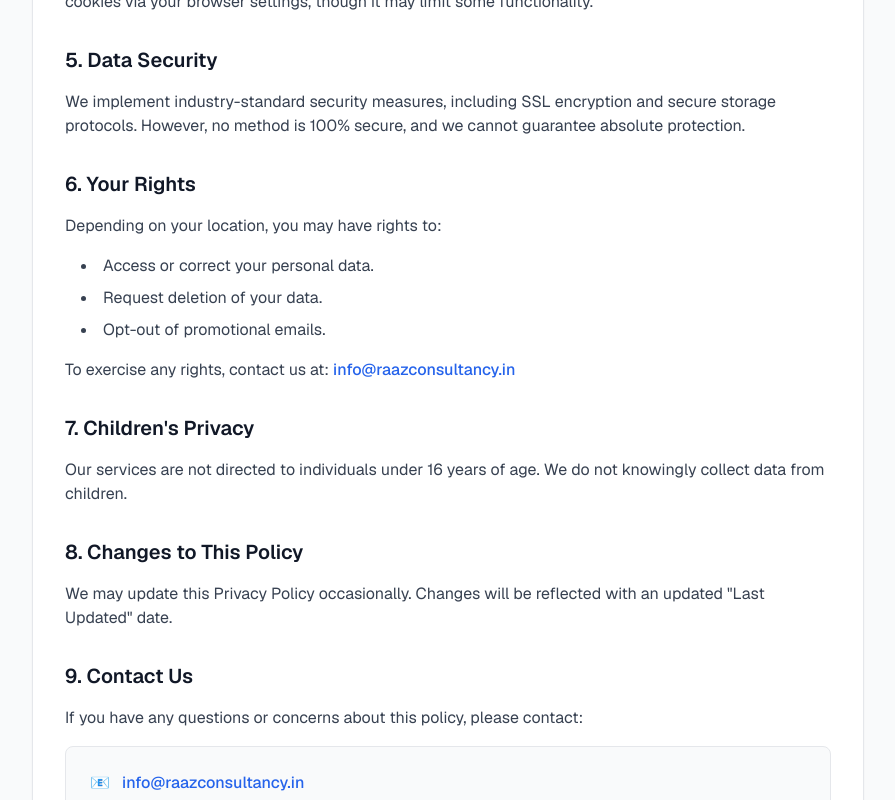
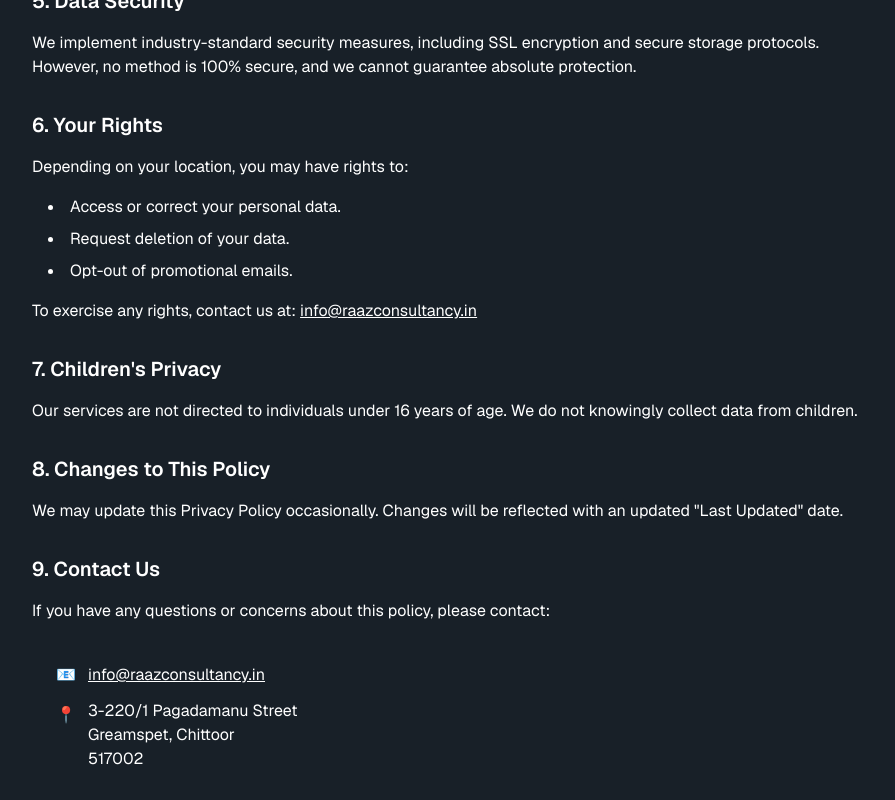
Before and after one commit to hruthiksiva/raas-consultancy, a React (Vite) app: page /privacy-policy in a window 1280 px wide. Shown: the part 1265-2065 px from the top of the page, without its empty margins (192-1087 px from the left). Built offline with nearby package versions, Linux system fonts and the light colour scheme.

Commit message:
Privacy and terms of services overall aesthetics changed

```diff
--- a/src/pages/PrivacyPolicy.jsx
+++ b/src/pages/PrivacyPolicy.jsx
@@ -3,21 +3,21 @@ import { Link } from 'react-router-dom';
 
 const PrivacyPolicy = () => {
   return (
-    <div className="min-h-screen bg-gray-50">
+    <div className="min-h-screen" style={{ backgroundColor: '#182028' }}>
       {/* Header */}
-      <div className="bg-gradient-to-r from-blue-600 to-indigo-700 text-white shadow-lg">
+      <div style={{ backgroundColor: '#182028' }} className="shadow-lg">
         <div className="max-w-4xl mx-auto px-4 sm:px-6 lg:px-8 py-8">
-          <nav className="flex items-center space-x-2 text-sm text-blue-100 mb-4">
-            <Link to="/" className="hover:text-white transition-colors duration-200">
+          <nav className="flex items-center space-x-2 text-sm mb-4" style={{ color: '#FFFFFF' }}>
+            <Link to="/" className="hover:underline" style={{ color: '#FFFFFF' }}>
               Home
             </Link>
             <span>/</span>
-            <span className="text-white">Privacy Policy</span>
+            <span style={{ color: '#FFFFFF' }}>Privacy Policy</span>
           </nav>
-          <h1 className="text-3xl md:text-4xl font-bold text-white mb-2">
+          <h1 className="text-3xl md:text-4xl font-bold mb-2" style={{ color: '#FFFFFF' }}>
             Privacy Policy
           </h1>
-          <p className="text-blue-100 text-lg">
+          <p className="text-lg" style={{ color: '#FFFFFF' }}>
             Your privacy is important to us. Learn how we protect your information.
           </p>
         </div>
@@ -25,13 +25,12 @@ const PrivacyPolicy = () => {
 
       {/* Content */}
       <div className="max-w-4xl mx-auto px-4 sm:px-6 lg:px-8 py-12">
-        <div className="bg-white rounded-lg shadow-sm border border-gray-200 p-8">
-          <div className="prose prose-lg max-w-none">
+        <div className="prose prose-lg max-w-none" style={{ color: '#FFFFFF' }}>
           <div className="mb-8">
-              <h2 className="text-2xl font-bold text-gray-900 mb-4">
+            <h2 className="text-2xl font-bold mb-4" style={{ color: '#FFFFFF' }}>
               Privacy Policy for RAAS Consultancy
             </h2>
-              <p className="text-gray-700 leading-relaxed">
+            <p className="leading-relaxed" style={{ color: '#FFFFFF' }}>
               RAAS Consultancy Services we value your privacy. This Privacy Policy explains how we collect, use, share, and protect your personal information when you interact with our website or engage with our services.
             </p>
           </div>
@@ -39,13 +38,13 @@ const PrivacyPolicy = () => {
           <div className="space-y-8">
             {/* Section 1 */}
             <section>
-                <h3 className="text-xl font-semibold text-gray-900 mb-4">
+              <h3 className="text-xl font-semibold mb-4" style={{ color: '#FFFFFF' }}>
                 1. Information We Collect
               </h3>
-                <p className="text-gray-700 mb-4">
+              <p className="mb-4" style={{ color: '#FFFFFF' }}>
                 We may collect the following types of information:
               </p>
-                <ul className="list-disc list-inside space-y-2 text-gray-700 ml-4">
+              <ul className="list-disc list-inside space-y-2 ml-4" style={{ color: '#FFFFFF' }}>
                 <li><strong>Personal Identifiable Information:</strong> Name, email address, phone number, billing address, etc.</li>
                 <li><strong>Professional Information:</strong> Company name, industry, business size, project details.</li>
                 <li><strong>Usage Data:</strong> Pages visited, time spent on site, clickstream data.</li>
@@ -55,13 +54,13 @@ const PrivacyPolicy = () => {
 
             {/* Section 2 */}
             <section>
-                <h3 className="text-xl font-semibold text-gray-900 mb-4">
+              <h3 className="text-xl font-semibold mb-4" style={{ color: '#FFFFFF' }}>
                 2. How We Use Your Information
               </h3>
-                <p className="text-gray-700 mb-4">
+              <p className="mb-4" style={{ color: '#FFFFFF' }}>
                 We use your data to:
               </p>
-                <ul className="list-disc list-inside space-y-2 text-gray-700 ml-4">
+              <ul className="list-disc list-inside space-y-2 ml-4" style={{ color: '#FFFFFF' }}>
                 <li>Provide and improve our consultancy services.</li>
                 <li>Respond to inquiries and support requests.</li>
                 <li>Communicate updates, offers, or newsletters (with your consent).</li>
@@ -72,13 +71,13 @@ const PrivacyPolicy = () => {
 
             {/* Section 3 */}
             <section>
-                <h3 className="text-xl font-semibold text-gray-900 mb-4">
+              <h3 className="text-xl font-semibold mb-4" style={{ color: '#FFFFFF' }}>
                 3. How We Share Your Data
               </h3>
-                <p className="text-gray-700 mb-4">
+              <p className="mb-4" style={{ color: '#FFFFFF' }}>
                 We do not sell your personal information. We may share data with:
               </p>
-                <ul className="list-disc list-inside space-y-2 text-gray-700 ml-4">
+              <ul className="list-disc list-inside space-y-2 ml-4" style={{ color: '#FFFFFF' }}>
                 <li>Trusted third-party service providers (e.g., hosting, email marketing).</li>
                 <li>Legal authorities if required by law.</li>
                 <li>Partners with whom we collaborate to deliver services (with consent).</li>
@@ -87,78 +86,78 @@ const PrivacyPolicy = () => {
 
             {/* Section 4 */}
             <section>
-                <h3 className="text-xl font-semibold text-gray-900 mb-4">
+              <h3 className="text-xl font-semibold mb-4" style={{ color: '#FFFFFF' }}>
                 4. Cookies and Tracking
               </h3>
-                <p className="text-gray-700">
+              <p style={{ color: '#FFFFFF' }}>
                 We use cookies to personalize your experience and analyze website traffic. You may choose to disable cookies via your browser settings, though it may limit some functionality.
               </p>
             </section>
 
             {/* Section 5 */}
             <section>
-                <h3 className="text-xl font-semibold text-gray-900 mb-4">
+              <h3 className="text-xl font-semibold mb-4" style={{ color: '#FFFFFF' }}>
                 5. Data Security
               </h3>
-                <p className="text-gray-700">
+              <p style={{ color: '#FFFFFF' }}>
                 We implement industry-standard security measures, including SSL encryption and secure storage protocols. However, no method is 100% secure, and we cannot guarantee absolute protection.
               </p>
             </section>
 
             {/* Section 6 */}
             <section>
-                <h3 className="text-xl font-semibold text-gray-900 mb-4">
+              <h3 className="text-xl font-semibold mb-4" style={{ color: '#FFFFFF' }}>
                 6. Your Rights
               </h3>
-                <p className="text-gray-700 mb-4">
+              <p className="mb-4" style={{ color: '#FFFFFF' }}>
                 Depending on your location, you may have rights to:
               </p>
-                <ul className="list-disc list-inside space-y-2 text-gray-700 ml-4">
+              <ul className="list-disc list-inside space-y-2 ml-4" style={{ color: '#FFFFFF' }}>
                 <li>Access or correct your personal data.</li>
                 <li>Request deletion of your data.</li>
                 <li>Opt-out of promotional emails.</li>
               </ul>
-                <p className="text-gray-700 mt-4">
-                  To exercise any rights, contact us at: <a href="mailto:info@raazconsultancy.in" className="text-blue-600 hover:text-blue-800 font-medium">info@raazconsultancy.in</a>
+              <p className="mt-4" style={{ color: '#FFFFFF' }}>
+                To exercise any rights, contact us at: <a href="mailto:info@raazconsultancy.in" style={{ color: '#FFFFFF', textDecoration: 'underline' }}>info@raazconsultancy.in</a>
               </p>
             </section>
 
             {/* Section 7 */}
             <section>
-                <h3 className="text-xl font-semibold text-gray-900 mb-4">
+              <h3 className="text-xl font-semibold mb-4" style={{ color: '#FFFFFF' }}>
                 7. Children's Privacy
               </h3>
-                <p className="text-gray-700">
+              <p style={{ color: '#FFFFFF' }}>
                 Our services are not directed to individuals under 16 years of age. We do not knowingly collect data from children.
               </p>
             </section>
 
             {/* Section 8 */}
             <section>
-                <h3 className="text-xl font-semibold text-gray-900 mb-4">
+              <h3 className="text-xl font-semibold mb-4" style={{ color: '#FFFFFF' }}>
                 8. Changes to This Policy
               </h3>
-                <p className="text-gray-700">
+              <p style={{ color: '#FFFFFF' }}>
                 We may update this Privacy Policy occasionally. Changes will be reflected with an updated "Last Updated" date.
               </p>
             </section>
 
             {/* Section 9 */}
             <section>
-                <h3 className="text-xl font-semibold text-gray-900 mb-4">
+              <h3 className="text-xl font-semibold mb-4" style={{ color: '#FFFFFF' }}>
                 9. Contact Us
               </h3>
-                <p className="text-gray-700 mb-4">
+              <p className="mb-4" style={{ color: '#FFFFFF' }}>
                 If you have any questions or concerns about this policy, please contact:
               </p>
-                <div className="bg-gray-50 rounded-lg p-6 space-y-3 border border-gray-200">
-                  <p className="flex items-center text-gray-700">
+              <div className="rounded-lg p-6 space-y-3" style={{ background: 'none', border: 'none' }}>
+                <p className="flex items-center" style={{ color: '#FFFFFF' }}>
                   <span className="mr-3">📧</span>
-                    <a href="mailto:info@raazconsultancy.in" className="text-blue-600 hover:text-blue-800 font-medium">
+                  <a href="mailto:info@raazconsultancy.in" style={{ color: '#FFFFFF', textDecoration: 'underline' }}>
                     info@raazconsultancy.in
                   </a>
                 </p>
-                  <p className="flex items-start text-gray-700">
+                <p className="flex items-start" style={{ color: '#FFFFFF' }}>
                   <span className="mr-3 mt-1">📍</span>
                   <span>
                     3-220/1 Pagadamanu Street<br />
@@ -172,7 +171,6 @@ const PrivacyPolicy = () => {
         </div>
       </div>
     </div>
-    </div>
   );
 };
 
```
Also changed, not shown: src/pages/TermsOfService.jsx (+39 -41 lines). Lines whose indentation alone changed are shown as unchanged.
